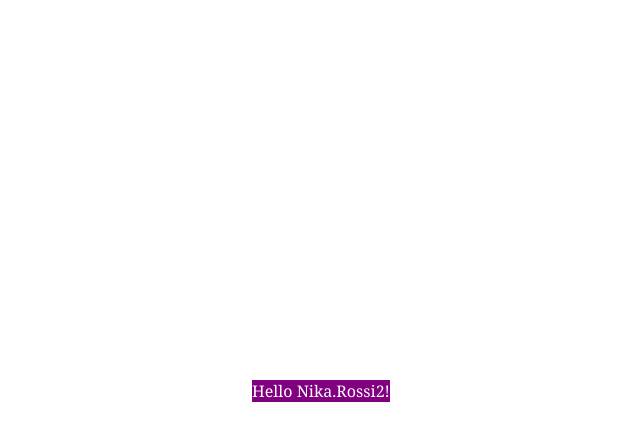
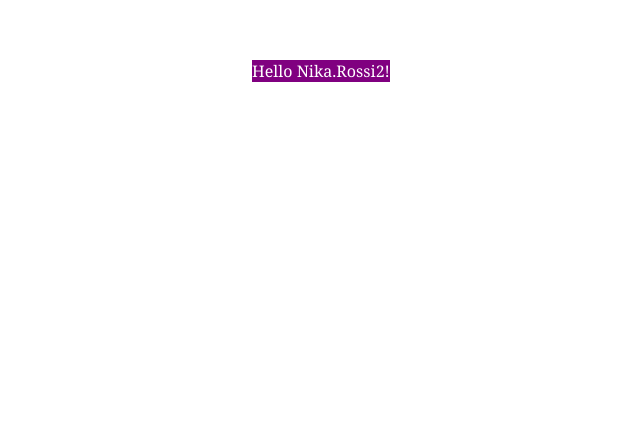
Before and after one commit to kamitom/kamitom.github.io, a plain HTML site: page index.html in a window 1280 px wide. Shown: the part 329-770 px from the top of the page, without its empty margins (319-959 px from the left). Drawn offline with Linux system fonts and the light colour scheme.

Commit message:
change body height style

```diff
--- a/css/style.css
+++ b/css/style.css
@@ -2,7 +2,7 @@ body {
   margin: 0;
   padding: 0;
   font-family: Georgia, 'Times New Roman', Times, serif;
-  height: 180vh;
+  height: 100vh;
   display: flex;
   justify-content: center;
   align-items: center;
```
